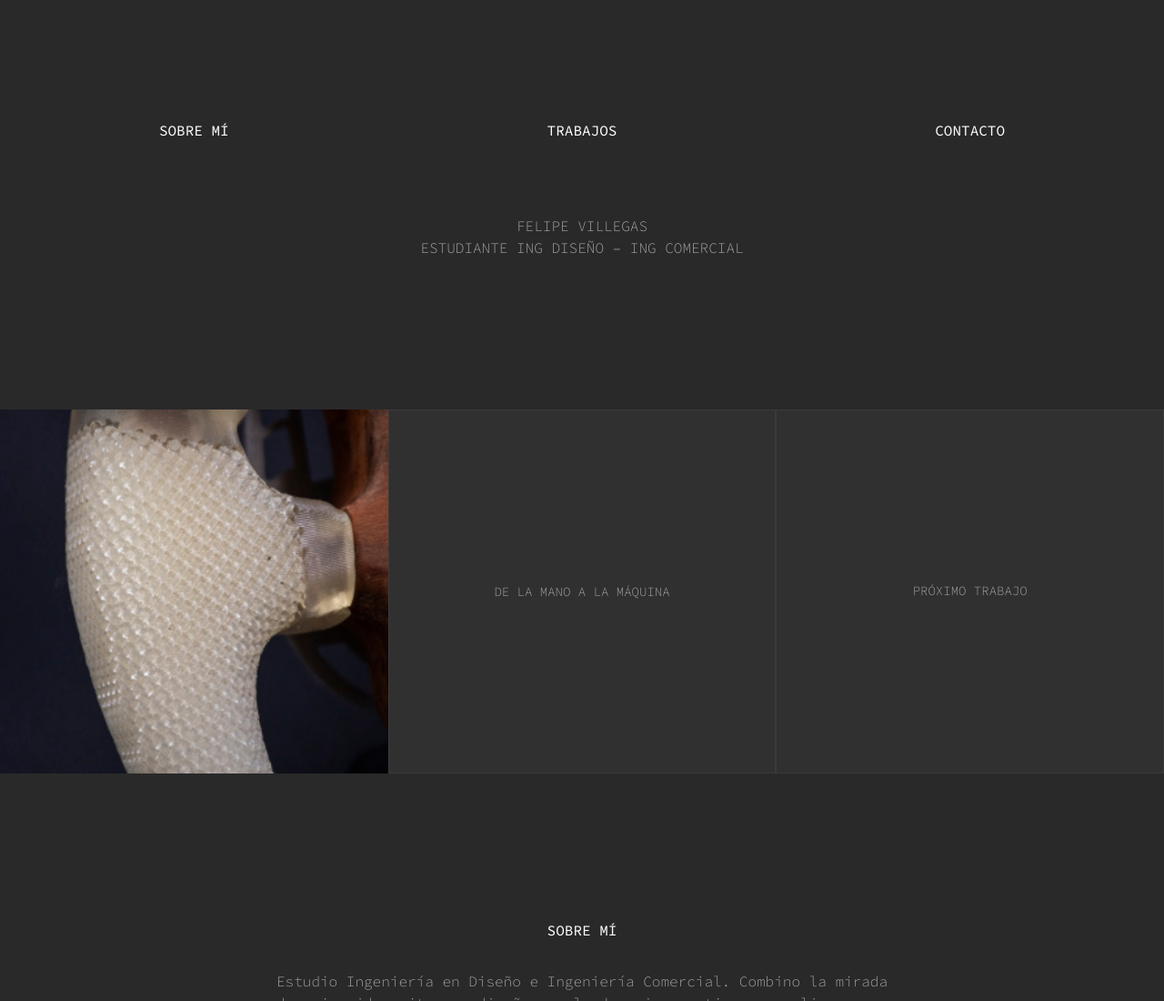
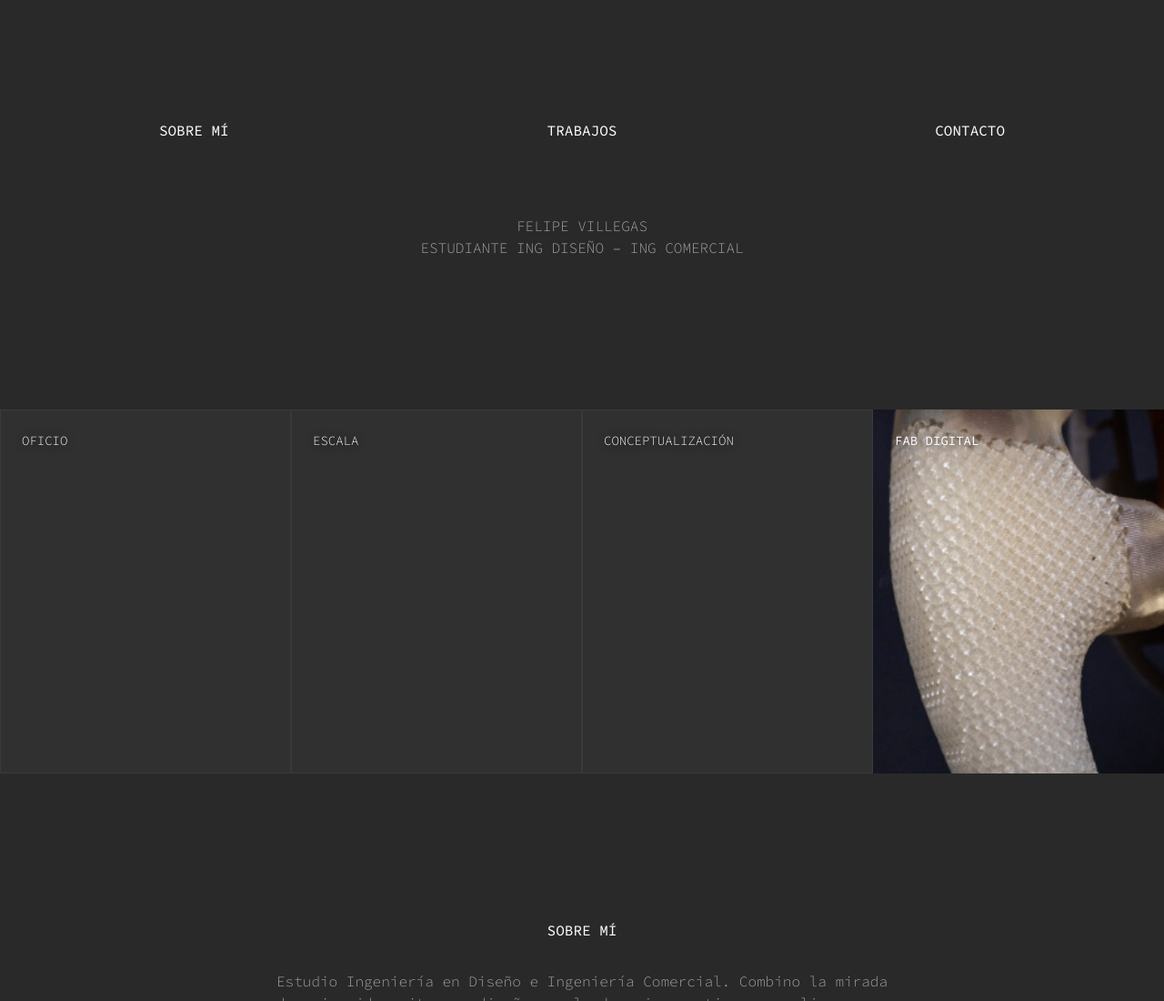
Before and after one commit to FelipeVillegasMancilla/P-gina_Web_dESING.fvm, a plain HTML site: page index.html in a window 1280 px wide. Shown: the top 1100 px of the page at 91% size. Drawn offline with Linux system fonts and the light colour scheme.

Commit message:
v2.1: grilla de 4 cuadrantes (Oficio, Escala, Conceptualización, Fab digital)
La foto del trabajo 1 queda en Fab digital. "De la mano a la máquina"
sale de la grilla; sus datos siguen en v2.0.

Co-Authored-By: Claude Opus 5.5 <noreply@anthropic.com>

```diff
--- a/index.html
+++ b/index.html
@@ -39,15 +39,16 @@
   .nombre{text-align:center;text-transform:uppercase;color:var(--texto-suave);font-weight:300;margin:76px 0 0;padding:0 16px}
   .nombre h1,.nombre p{font:inherit;margin:0}
 
-  /* ---------- Trabajos: grilla de borde a borde ---------- */
-  .trabajos{display:grid;grid-template-columns:repeat(3,1fr);margin-top:166px}
-  .trabajo{position:relative;aspect-ratio:480/450;overflow:hidden;background:var(--casilla);text-align:left;display:block;width:100%}
+  /* ---------- Trabajos: grilla de borde a borde, un cuadrante por área ---------- */
+  .trabajos{display:grid;grid-template-columns:repeat(4,1fr);margin-top:166px}
+  .trabajo{position:relative;aspect-ratio:360/450;overflow:hidden;background:var(--casilla);text-align:left;display:block;width:100%}
   .trabajo img{width:100%;height:100%;object-fit:cover;transition:transform .6s ease}
   .trabajo .rotulo{position:absolute;inset:auto 0 0 0;padding:20px 24px;background:linear-gradient(transparent,rgba(20,20,20,.85));text-transform:uppercase;font-size:14px;opacity:0;transition:opacity .25s}
   .trabajo .rotulo span{display:block;color:var(--texto-suave);font-weight:300}
   .trabajo:hover img{transform:scale(1.03)}
   .trabajo:hover .rotulo,.trabajo:focus-visible .rotulo{opacity:1}
-  .trabajo.vacio{display:grid;place-items:center;color:var(--texto-suave);font-weight:300;text-transform:uppercase;font-size:14px;box-shadow:inset 0 0 0 1px var(--linea)}
+  .trabajo .area{position:absolute;top:24px;left:24px;right:24px;text-transform:uppercase;font-size:14px;color:var(--texto);text-shadow:0 1px 8px rgba(0,0,0,.6)}
+  .trabajo.vacio{display:block;color:var(--texto-suave);font-weight:300;text-transform:uppercase;font-size:14px;box-shadow:inset 0 0 0 1px var(--linea)}
 
   /* ---------- Sobre mí y contacto ---------- */
   .bloque{max-width:720px;margin:0 auto;padding:160px 24px 0}
@@ -85,7 +86,7 @@
     .bloque{padding-top:96px}
     .ficha{padding:24px}
   }
-  @media (min-width:761px) and (max-width:1100px){
+  @media (min-width:761px) and (max-width:900px){
     .trabajos{grid-template-columns:repeat(2,1fr)}
   }
   @media (prefers-reduced-motion:reduce){
@@ -139,19 +140,18 @@
 <script>
 /* =========================================================
    CONTENIDO EDITABLE
-   Cada trabajo es una casilla de la grilla. "imagen" es la ruta
+   Cada cuadrante es un área. "area" es el título que se ve arriba,
+   "titulo" es el trabajo que se muestra dentro. "imagen" es la ruta
    de la foto dentro de la carpeta img/ (déjalo vacío si aún no hay).
    ========================================================= */
 const TRABAJOS = [
-  { titulo:"Trabajo 1", tipo:"Fabricación digital", anio:"2026", imagen:"img/trabajo-1.png",
+  { area:"Oficio", titulo:"", imagen:"" },
+  { area:"Escala", titulo:"", imagen:"" },
+  { area:"Conceptualización", titulo:"", imagen:"" },
+  { area:"Fab digital", titulo:"Trabajo 1", tipo:"Fabricación digital", anio:"2026", imagen:"img/trabajo-1.png",
     desafio:"PENDIENTE: ¿qué problema o pregunta había detrás de esta pieza?",
     proceso:["PENDIENTE: paso 1","PENDIENTE: paso 2","PENDIENTE: paso 3"],
-    resultado:"PENDIENTE: cómo quedó y qué aprendiste." },
-  { titulo:"De la mano a la máquina", tipo:"Gestión editorial", anio:"2026", imagen:"",
-    desafio:"Reunir el trabajo de la escuela en un libro impreso, coordinando a estudiantes, diseño editorial e imprenta.",
-    proceso:["Definición de contenidos","Coordinación con STOQ Editorial","Evaluación de imprenta (300 y 500 ejemplares)","Ajuste de costos y materialidad"],
-    resultado:"PENDIENTE: cuenta cómo quedó el libro y qué aprendiste del proceso." },
-  { titulo:"Próximo trabajo", tipo:"", anio:"", imagen:"" }
+    resultado:"PENDIENTE: cómo quedó y qué aprendiste." }
 ];
 
 const CORREO = "pipevillegasm@gmail.com";
@@ -164,12 +164,12 @@ TRABAJOS.forEach((t,i)=>{
   const b = document.createElement("button");
   if(t.imagen){
     b.className = "trabajo";
-    b.innerHTML = `<img src="${t.imagen}" alt="${t.titulo}" loading="lazy">
+    b.innerHTML = `<img src="${t.imagen}" alt="${t.titulo || t.area}" loading="lazy">
       <div class="rotulo">${t.titulo}<span>${[t.tipo,t.anio].filter(Boolean).join(" · ")}</span></div>`;
   } else {
     b.className = "trabajo vacio";
-    b.innerHTML = `<span>${t.titulo}</span>`;
   }
+  b.insertAdjacentHTML("beforeend", `<span class="area">${t.area}</span>`);
   if(t.desafio) b.addEventListener("click", ()=>abrir(i)); else b.disabled = true;
   lista.appendChild(b);
 });
@@ -180,7 +180,7 @@ function abrir(i){
   const t = TRABAJOS[i];
   ficha.innerHTML = `<button class="cerrar" id="cerrar">Cerrar</button>
     <h3>${t.titulo}</h3>
-    <p class="meta">${[t.tipo,t.anio].filter(Boolean).join(" · ")}</p>
+    <p class="meta">${[t.area,t.tipo,t.anio].filter(Boolean).join(" · ")}</p>
     ${t.imagen ? `<img src="${t.imagen}" alt="">` : ""}
     <h4>Desafío</h4><p>${t.desafio}</p>
     <h4>Proceso</h4><ol>${t.proceso.map(s=>`<li>${s}</li>`).join("")}</ol>
```
